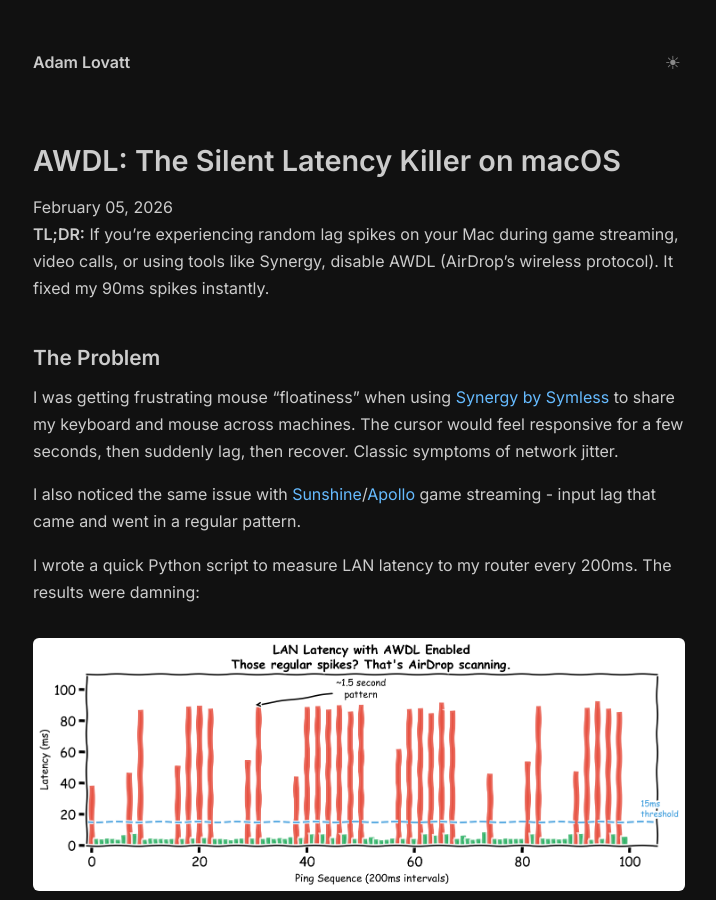
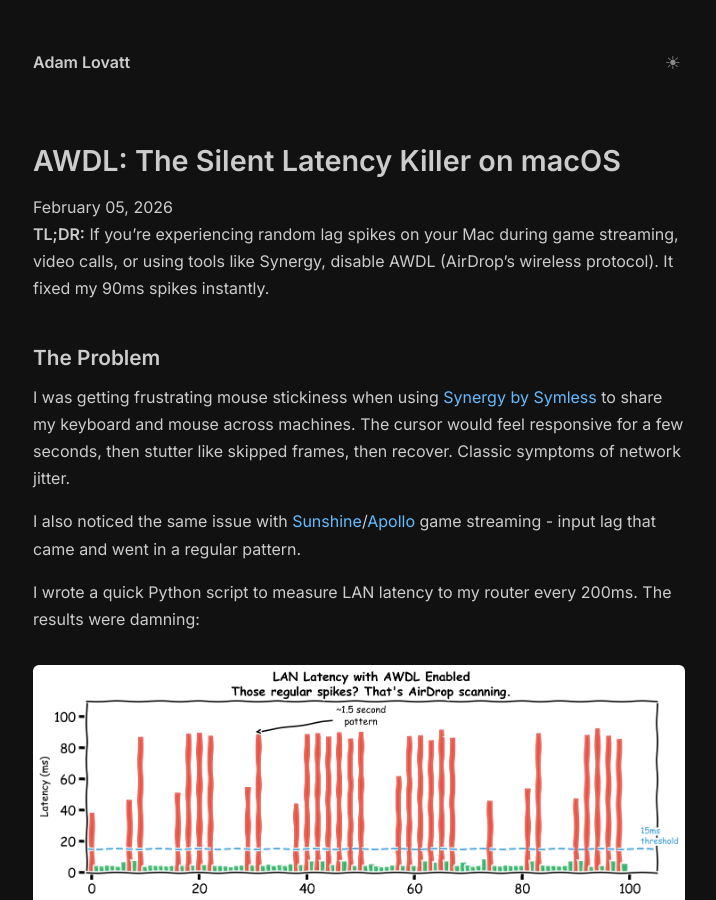
Before and after one commit to AdamLovattDevOps/adamlovattdevops.github.io, a Jekyll site: the page built from _posts/2026-02-05-awdl-latency-killer.md, in a window 1280 px wide and 900 px high. Shown: the whole window, without its empty margins (281-997 px from the left). Built offline with Jekyll 4.4.1, drawn with Linux system fonts in a browser that asks for light colours.

Commit message:
Fix description: mouse stickiness/skipped frames not floatiness
Co-Authored-By: Claude Opus 4.5 <noreply@anthropic.com>

```diff
--- a/_posts/2026-02-05-awdl-latency-killer.md
+++ b/_posts/2026-02-05-awdl-latency-killer.md
@@ -9,7 +9,7 @@ description: "How I fixed 90ms latency spikes on my Mac by disabling a single fe
 
 ## The Problem
 
-I was getting frustrating mouse "floatiness" when using [Synergy by Symless](https://symless.com/synergy) to share my keyboard and mouse across machines. The cursor would feel responsive for a few seconds, then suddenly lag, then recover. Classic symptoms of network jitter.
+I was getting frustrating mouse stickiness when using [Synergy by Symless](https://symless.com/synergy) to share my keyboard and mouse across machines. The cursor would feel responsive for a few seconds, then stutter like skipped frames, then recover. Classic symptoms of network jitter.
 
 I also noticed the same issue with [Sunshine](https://github.com/LizardByte/Sunshine)/[Apollo](https://github.com/ClassicOldSong/Apollo) game streaming - input lag that came and went in a regular pattern.
 
```
